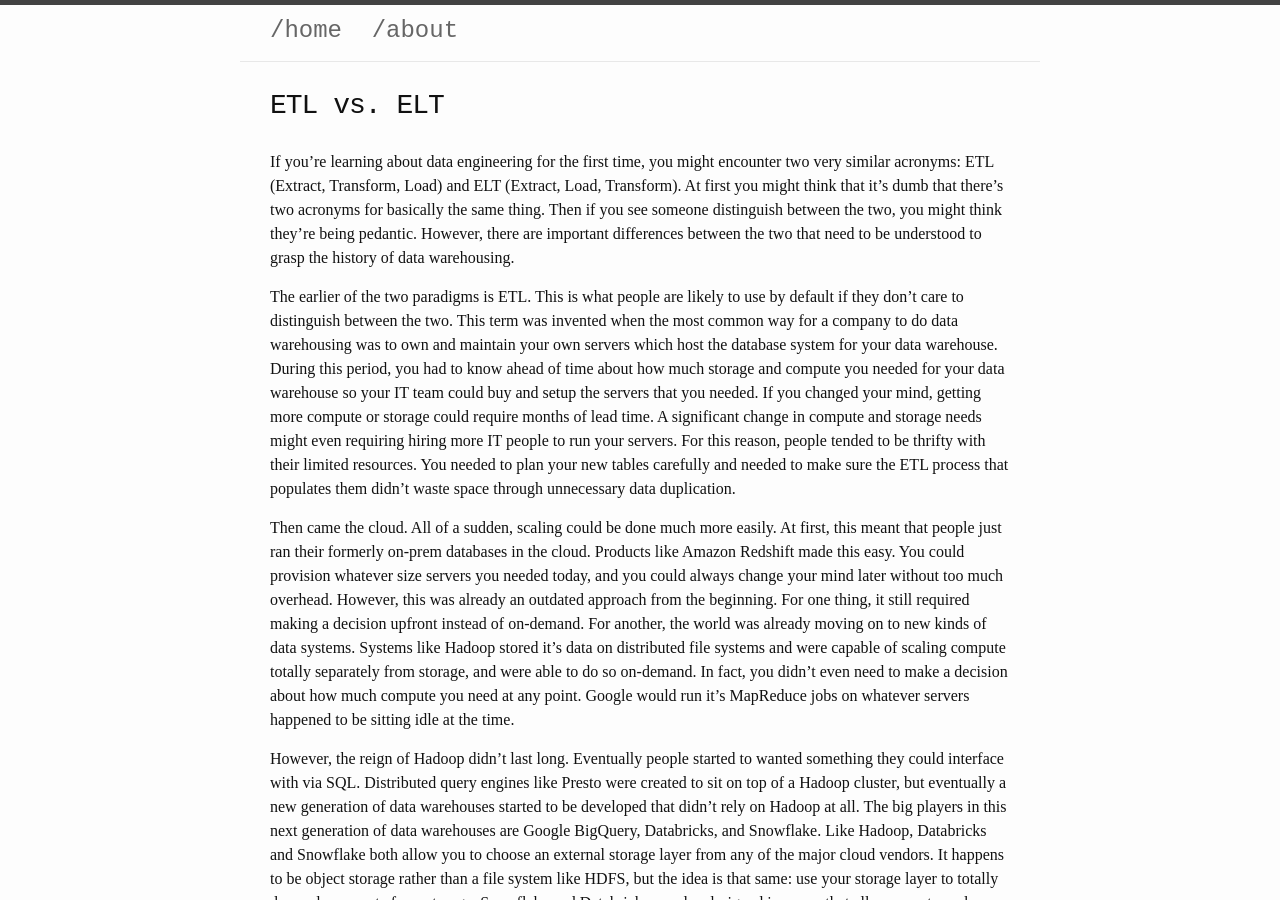
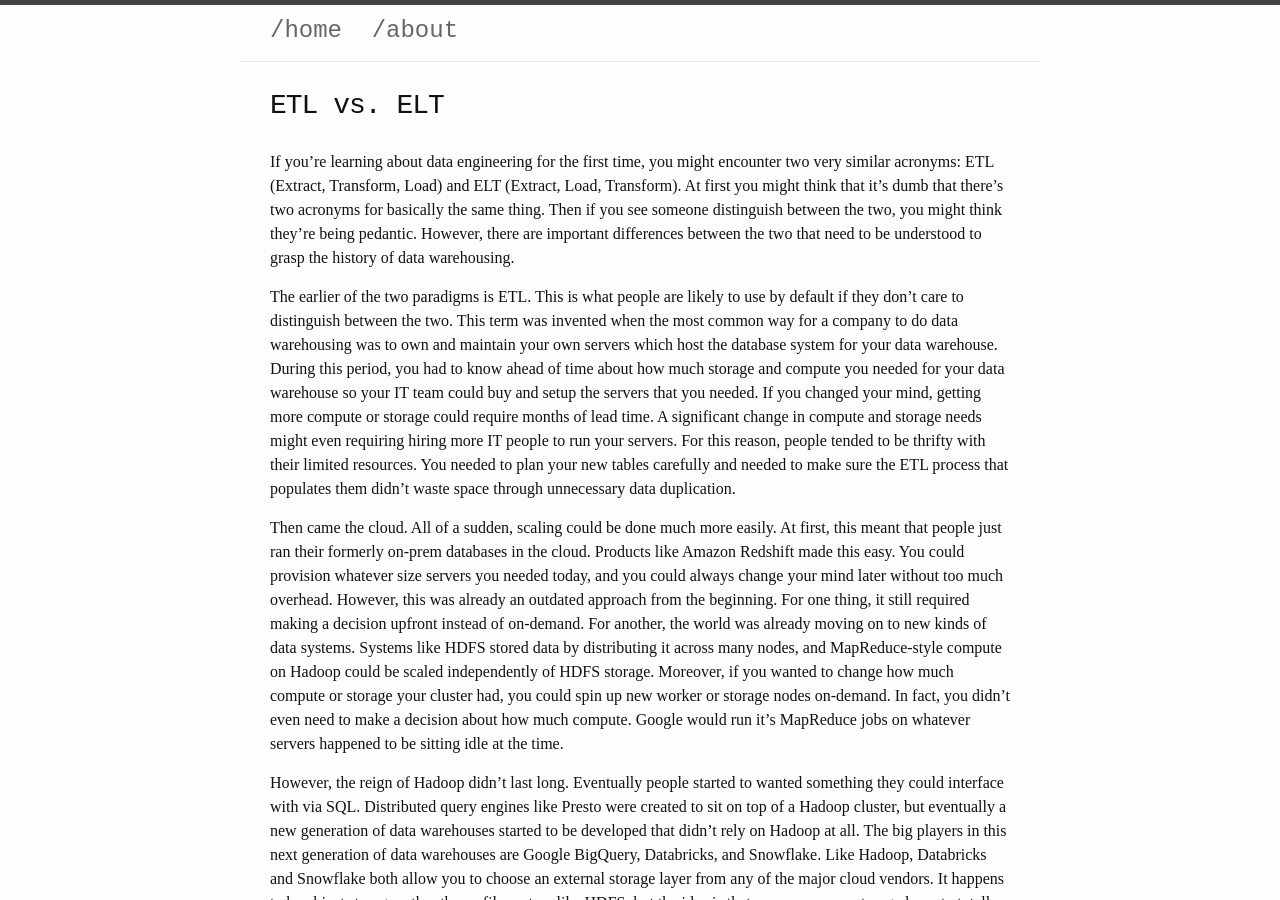
Before and after one commit to mattsteadman/mattsteadman.github.io, a Jekyll site: the page built from _posts/2023-02-20-etl-vs-elt.md, in a window 1280 px wide and 900 px high. Built offline with Jekyll 4.4.1, drawn with Linux system fonts in a browser that asks for light colours.

Commit message:
Phrasing

```diff
--- a/_posts/2023-02-20-etl-vs-elt.md
+++ b/_posts/2023-02-20-etl-vs-elt.md
@@ -11,7 +11,7 @@
 
 The earlier of the two paradigms is ETL. This is what people are likely to use by default if they don't care to distinguish between the two. This term was invented when the most common way for a company to do data warehousing was to own and maintain your own servers which host the database system for your data warehouse. During this period, you had to know ahead of time about how much storage and compute you needed for your data warehouse so your IT team could buy and setup the servers that you needed. If you changed your mind, getting more compute or storage could require months of lead time. A significant change in compute and storage needs might even requiring hiring more IT people to run your servers. For this reason, people tended to be thrifty with their limited resources. You needed to plan your new tables carefully and needed to make sure the ETL process that populates them didn't waste space through unnecessary data duplication.
 
-Then came the cloud. All of a sudden, scaling could be done much more easily. At first, this meant that people just ran their formerly on-prem databases in the cloud. Products like Amazon Redshift made this easy. You could provision whatever size servers you needed today, and you could always change your mind later without too much overhead. However, this was already an outdated approach from the beginning. For one thing, it still required making a decision upfront instead of on-demand. For another, the world was already moving on to new kinds of data systems. Systems like Hadoop stored it's data on distributed file systems and were capable of scaling compute totally separately from storage, and were able to do so on-demand. In fact, you didn't even need to make a decision about how much compute you need at any point. Google would run it's MapReduce jobs on whatever servers happened to be sitting idle at the time.
+Then came the cloud. All of a sudden, scaling could be done much more easily. At first, this meant that people just ran their formerly on-prem databases in the cloud. Products like Amazon Redshift made this easy. You could provision whatever size servers you needed today, and you could always change your mind later without too much overhead. However, this was already an outdated approach from the beginning. For one thing, it still required making a decision upfront instead of on-demand. For another, the world was already moving on to new kinds of data systems. Systems like HDFS stored data by distributing it across many nodes, and MapReduce-style compute on Hadoop could be scaled  independently of HDFS storage. Moreover, if you wanted to change how much compute or storage your cluster had, you could spin up new worker or storage nodes on-demand. In fact, you didn't even need to make a decision about how much compute. Google would run it's MapReduce jobs on whatever servers happened to be sitting idle at the time.
 
 However, the reign of Hadoop didn't last long. Eventually people started to wanted something they could interface with via SQL. Distributed query engines like Presto were created to sit on top of a Hadoop cluster, but eventually a new generation of data warehouses started to be developed that didn't rely on Hadoop at all. The big players in this next generation of data warehouses are Google BigQuery, Databricks, and Snowflake. Like Hadoop, Databricks and Snowflake both allow you to choose an external storage layer from any of the major cloud vendors. It happens to be object storage rather than a file system like HDFS, but the idea is that same: use your storage layer to totally decouple compute from storage. Snowflake and Databricks are also designed in a way that allows you to scale your compute both horizontally and vertically on-demand. You can choose the type of compute you want to use for your query and change your mind on a query-by-query basis. BigQuery is a bit of an outlier here because it doesn't let you explicitly choose your own storage layer and compute, but underneath its serverless interface is Dremel (a distributed query engine) and GFS (a distributed file system).
 
```
